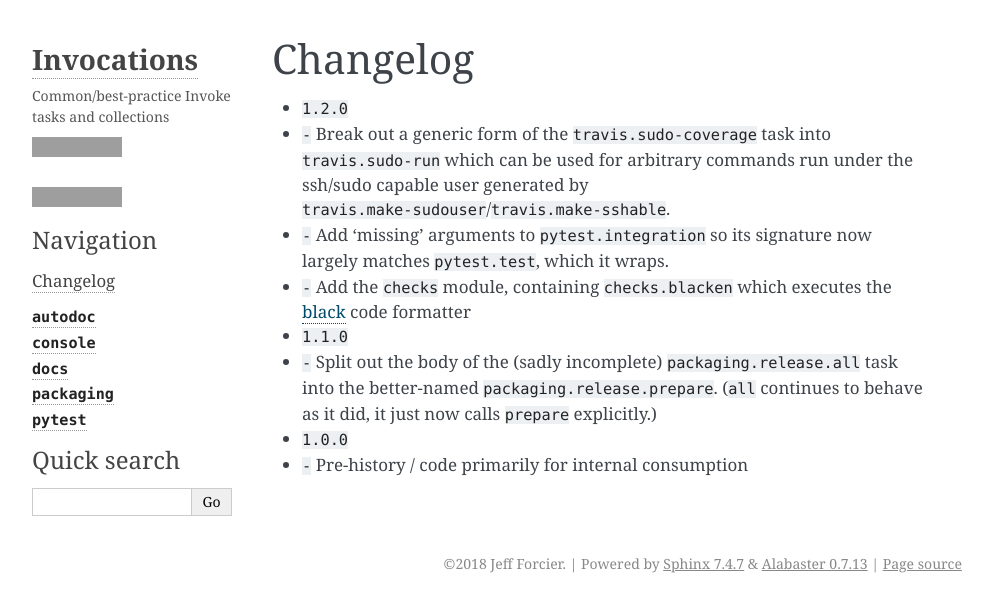
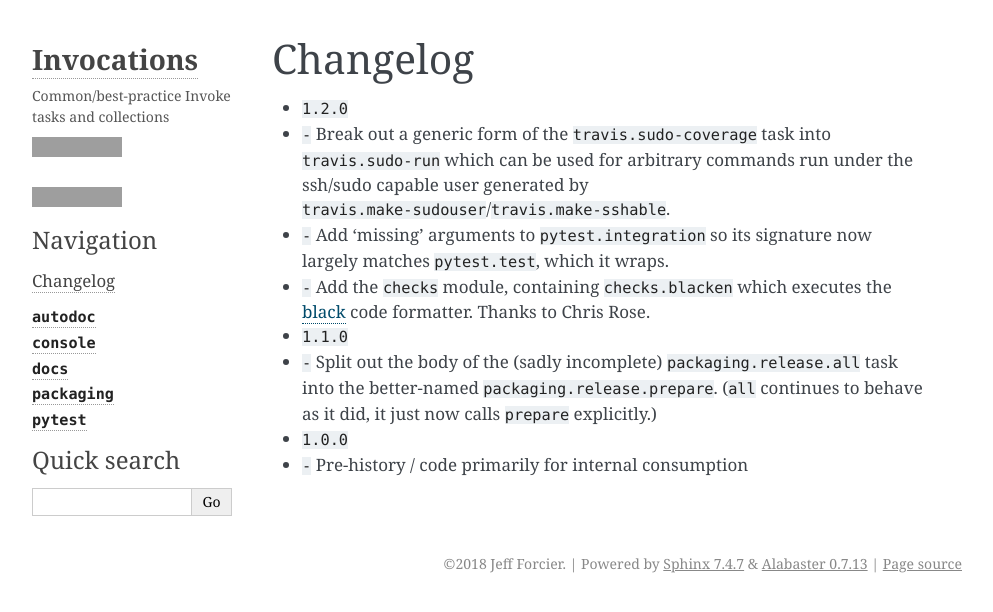
Before and after one commit to pyinvoke/invocations, a Sphinx documentation site: the page built from docs/changelog.rst, in a window 1280 px wide, cut to the strip 0-612 px from the top of the page. Shown: the whole strip, without its empty margins (148-1141 px from the left). Built offline with Sphinx 7.4.7, drawn with Linux system fonts in a browser that asks for light colours; cross-references to code outside the pages are shown as plain code; grey boxes are pictures that could not be loaded.

Commit message:
Credit Chris in changelog

```diff
--- a/docs/changelog.rst
+++ b/docs/changelog.rst
@@ -10,7 +10,8 @@
 - :feature:`-` Add 'missing' arguments to ``pytest.integration`` so its
   signature now largely matches ``pytest.test``, which it wraps.
 - :feature:`-` Add the ``checks`` module, containing ``checks.blacken`` which
-  executes the `black <https://github.com/ambv/black>`_ code formatter
+  executes the `black <https://github.com/ambv/black>`_ code formatter. Thanks
+  to Chris Rose.
 - :release:`1.1.0 <2018-05-14>`
 - :feature:`-` Split out the body of the (sadly incomplete)
   ``packaging.release.all`` task into the better-named
```
